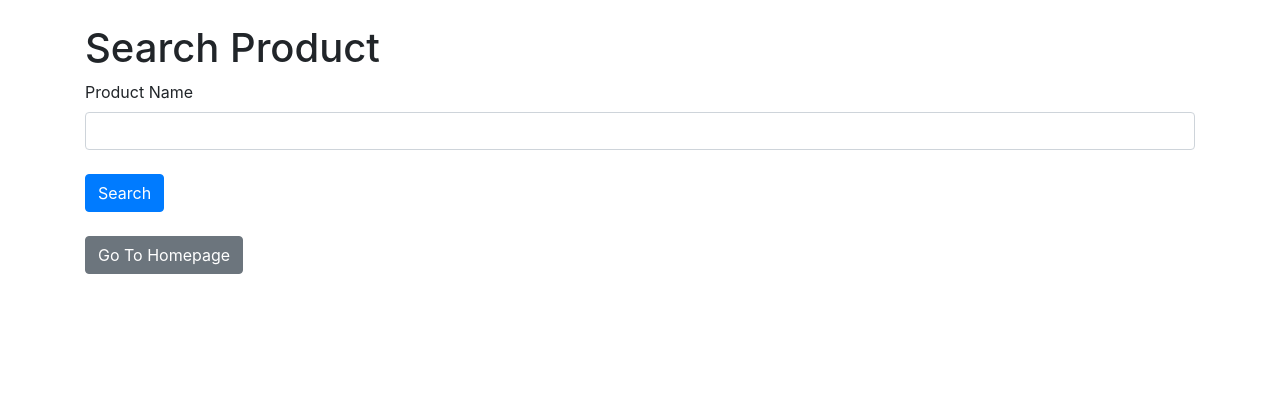
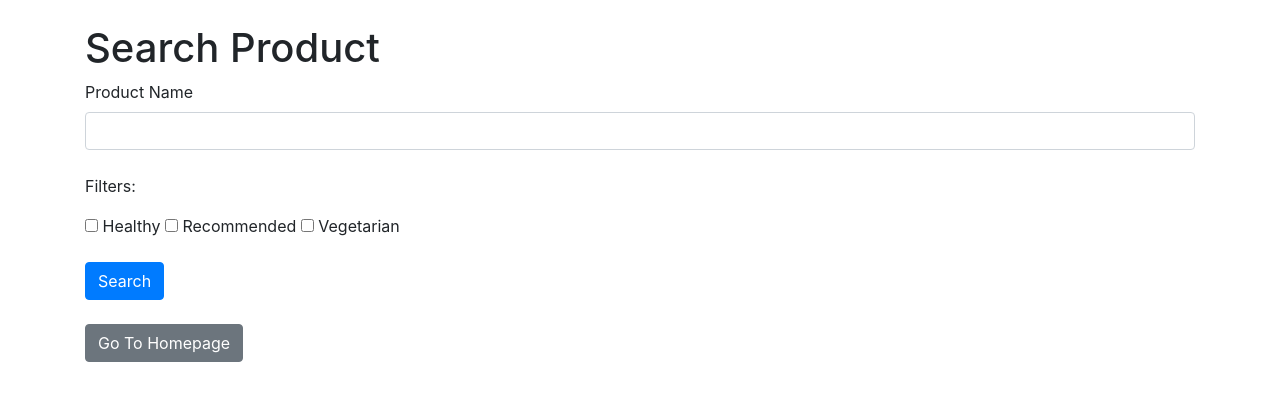
Before and after one commit to edmundgjj/food_menu, a Flask app: page /search in a window 1280 px wide. Shown: the top 401 px of the page. Run offline with Flask 2, Linux system fonts and the light colour scheme; some libraries are stand-ins or nearby versions.

Commit message:
Added category filters on Search Form Page

```diff
--- a/app.py
+++ b/app.py
@@ -110,6 +110,7 @@ def show_search():
 @app.route('/search', methods=["POST"])
 def process_search():
     product_name = request.form.get('product_name')
+    category = request.form.getlist('category')
 
     criteria = {}
 
--- a/templates/search.template.html
+++ b/templates/search.template.html
@@ -1,16 +1,32 @@
-{% extends 'base.template.html' %}
-
-{% block content%}
-<h1 class="mt-4"> Search Product </h1>
+{% extends 'base.template.html' %} {% block content%}
+<h1 class="mt-4">Search Product</h1>
 
 <form method="POST">
-    <div>
-        <label class="form-label">Product Name</label>
-        <input type="text" class="form-control" name="product_name"/>
+  <div class="row">
+    <div class="col-12">
+      <label class="form-label">Product Name</label>
+      <input type="text" class="form-control" name="product_name" />
     </div>
-    <input type="submit" class="btn btn-primary mt-4" value="Search"/>
+
+    <div class="col-12 mt-4">
+      <p>Filters:<p>
+    </div>
+
+    <div class="col-12">
+      <input type="checkbox" name="category" value="Healthy" /> Healthy
+      <input type="checkbox" name="category" value="Recommended" /> Recommended
+      <input type="checkbox" name="category" value="Vegetarian" /> Vegetarian
+    </div>
+  </div>
+
+  <input type="submit" class="btn btn-primary mt-4" value="Search" />
 </form>
 
-<a class="mt-4 btn btn-secondary" href="{{ url_for('show_homepage') }}" role="button">Go To Homepage</a>
+<a
+  class="mt-4 btn btn-secondary"
+  href="{{ url_for('show_homepage') }}"
+  role="button"
+  >Go To Homepage</a
+>
 
 {% endblock %}
```
